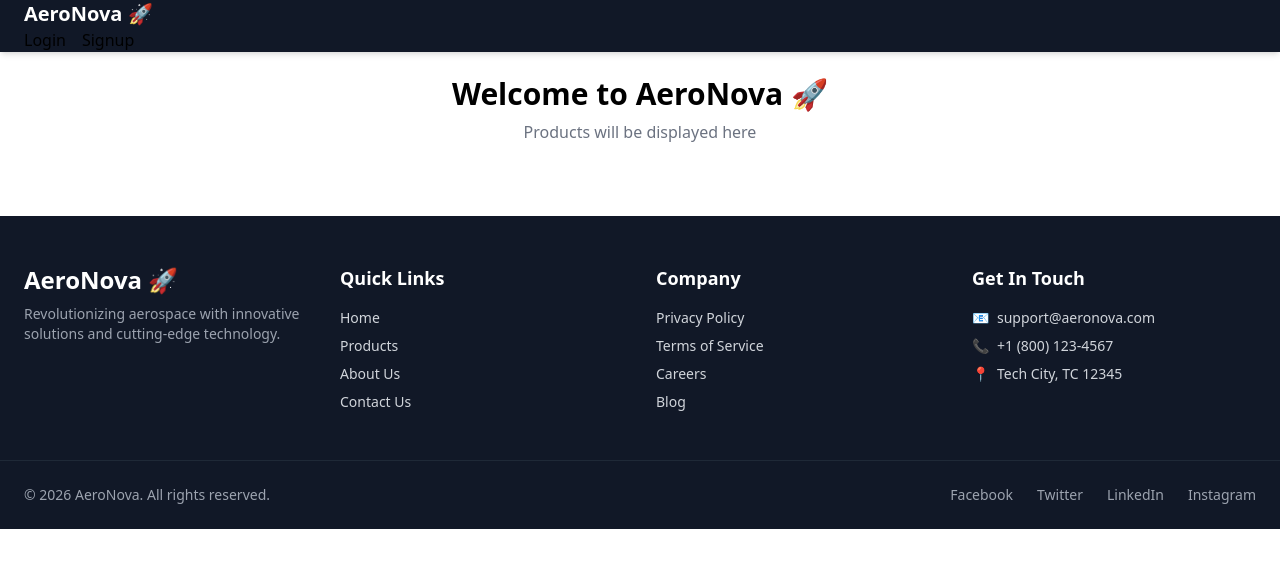
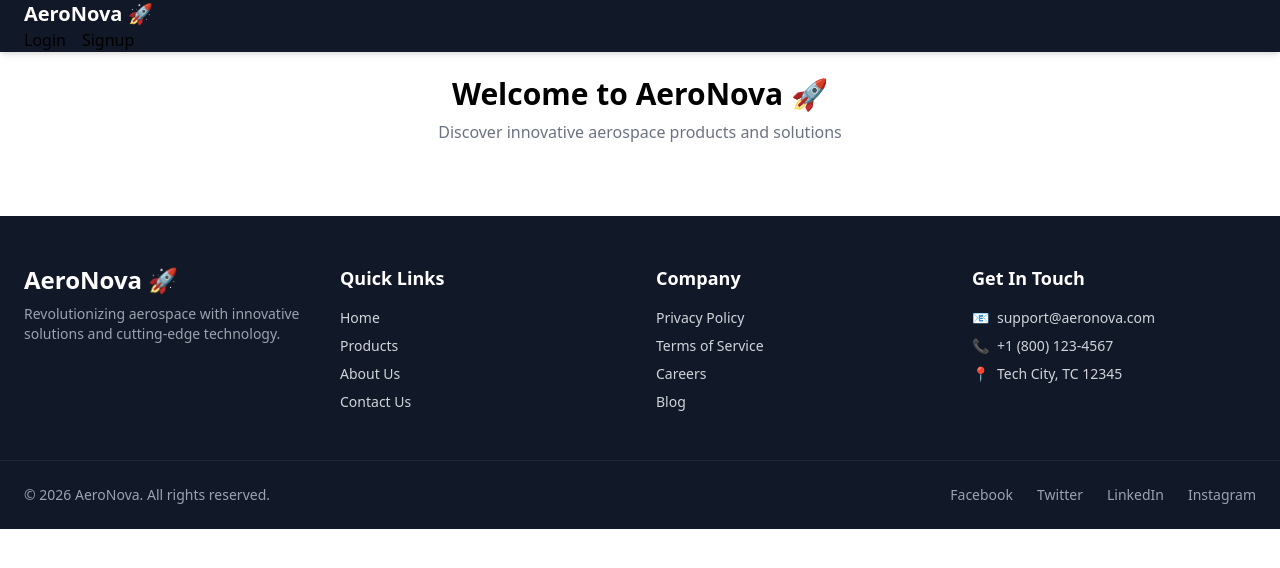
Before and after one commit to shivam9082/aeronova-web, a React (Create React App) app: page / in a window 1280 px wide. Shown: the top 568 px of the page. Built offline with nearby package versions, Linux system fonts and the light colour scheme; no server answers.

Commit message:
created body.jsx component and  home.jsx will only contain the ui for home page

```diff
--- a/src/App.js
+++ b/src/App.js
@@ -3,8 +3,7 @@ import { useEffect } from "react";
 import axios from "axios";
 import { useDispatch } from "react-redux";
 import { loginSuccess } from "./redux/slices/authSlice";
-import Navbar from "./components/Navbar";
-import Footer from "./components/Footer";
+import Body from "./components/Body";
 import Home from "./pages/Home";
 import Login from "./pages/Login";
 import Signup from "./pages/Signup";
@@ -41,11 +40,10 @@ function App() {
 
   return (
     <BrowserRouter>
-      <Navbar />
       <Routes>
+        {/* Layout routes with Navbar and Footer */}
+        <Route element={<Body />}>
           <Route path="/" element={<Home />} />
-        <Route path="/login" element={<Login />} />
-        <Route path="/signup" element={<Signup />} />
           {/* Profile routes */}
           <Route path="/profile/view" element={<ViewProfile />} />
           <Route path="/profile/edit" element={<EditProfile />} />
@@ -64,8 +62,12 @@ function App() {
           {/* Info pages */}
           <Route path="/about" element={<AboutUs />} />
           <Route path="/contact" element={<ContactUs />} />
+        </Route>
+
+        {/* Auth routes without layout */}
+        <Route path="/login" element={<Login />} />
+        <Route path="/signup" element={<Signup />} />
       </Routes>
-      <Footer />
     </BrowserRouter>
   );
 }
--- /dev/null
+++ b/src/components/Body.jsx
@@ -0,0 +1,45 @@
+import { useEffect } from "react";
+import { useDispatch, useSelector } from "react-redux";
+import { Outlet } from "react-router-dom";
+import axios from "axios";
+import { loginSuccess } from "../redux/slices/authSlice";
+import { setProfile } from "../redux/slices/profileSlice";
+import Navbar from "./Navbar";
+import Footer from "./Footer";
+
+const Body = () => {
+  const dispatch = useDispatch();
+
+  const authUser = useSelector((state) => state.auth.user);
+  const profileUser = useSelector((state) => state.profile.user);
+
+  useEffect(() => {
+    const fetchUserOnRefresh = async () => {
+      try {
+        const res = await axios.get("http://localhost:3000/profile/view", {
+          withCredentials: true,
+        });
+
+        // store user in redux
+        dispatch(loginSuccess(res.data));
+        dispatch(setProfile(res.data));
+      } catch (err) {
+        console.log("User not logged in");
+      }
+    };
+
+    if (!authUser || !profileUser) {
+      fetchUserOnRefresh();
+    }
+  }, [authUser, profileUser, dispatch]);
+
+  return (
+    <div>
+      <Navbar />
+      <Outlet />
+      <Footer />
+    </div>
+  );
+};
+
+export default Body;
--- a/src/pages/Home.jsx
+++ b/src/pages/Home.jsx
@@ -1,41 +1,9 @@
-import { useEffect } from "react";
-import { useDispatch, useSelector } from "react-redux";
-import axios from "axios";
-import { loginSuccess } from "../redux/slices/authSlice";
-import { setProfile } from "../redux/slices/profileSlice";
-
 const Home = () => {
-  const dispatch = useDispatch();
-
-  const authUser = useSelector((state) => state.auth.user);
-  const profileUser = useSelector((state) => state.profile.user);
-
-  useEffect(() => {
-    const fetchUserOnRefresh = async () => {
-      try {
-        const res = await axios.get(
-          "http://localhost:3000/profile/view",
-          { withCredentials: true }
-        );
-
-        // store user in redux
-        dispatch(loginSuccess(res.data));
-        dispatch(setProfile(res.data));
-      } catch (err) {
-        console.log("User not logged in");
-      }
-    };
-
-    if (!authUser || !profileUser) {
-      fetchUserOnRefresh();
-    }
-  }, [authUser, profileUser, dispatch]);
-
   return (
     <div className="p-6 text-center">
       <h1 className="text-3xl font-bold">Welcome to AeroNova 🚀</h1>
       <p className="mt-2 text-gray-500">
-        Products will be displayed here
+        Discover innovative aerospace products and solutions
       </p>
     </div>
   );
```
Lines whose indentation alone changed are shown as unchanged.
